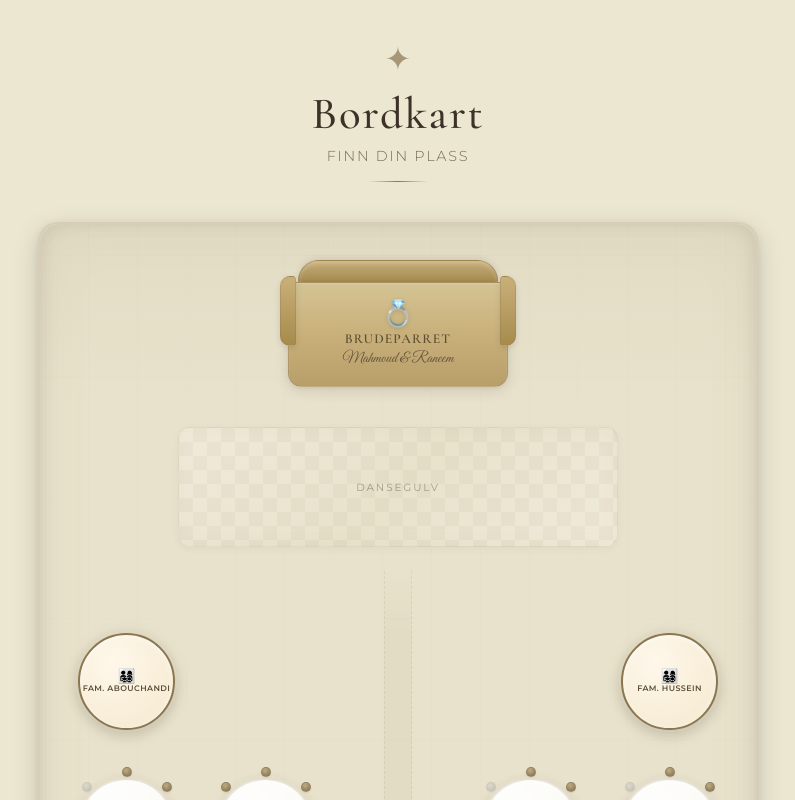
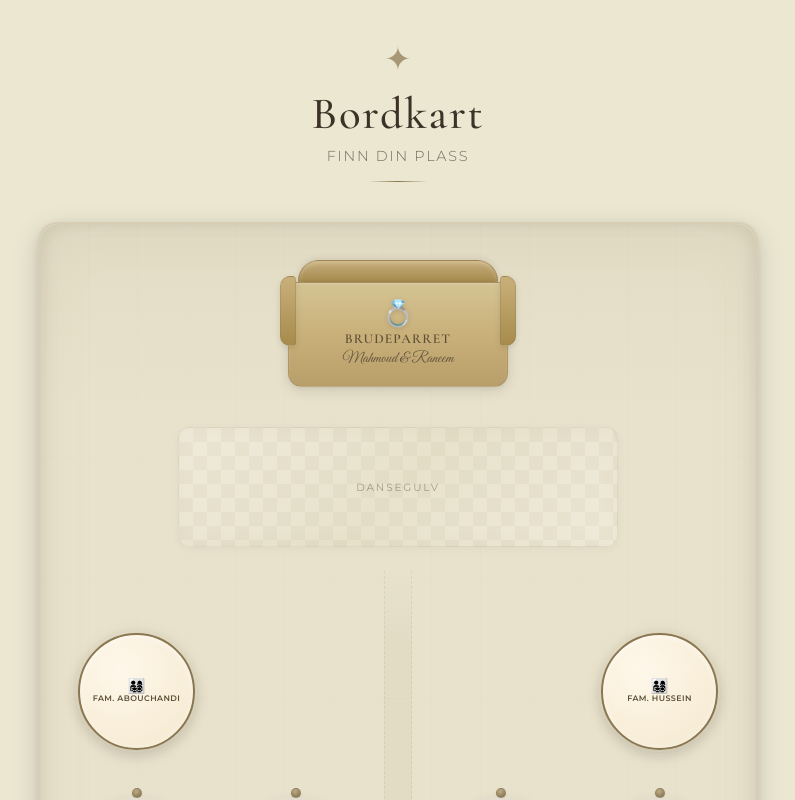
Before and after one commit to mahmoudAndRanim/wedding-map, a React (Vite) app: page / in a window 1280 px wide. Shown: the top 800 px of the page, without its empty margins (242-1037 px from the left). Built offline with nearby package versions, Linux system fonts and the light colour scheme; no server answers.

Commit message:
style: larger tables (145px)

```diff
--- a/src/index.css
+++ b/src/index.css
@@ -378,8 +378,8 @@ body {
 
 .table {
   position: relative;
-  width: 125px;
-  height: 125px;
+  width: 145px;
+  height: 145px;
   cursor: pointer;
   transition: transform 0.3s cubic-bezier(0.34, 1.56, 0.64, 1);
 }
```
